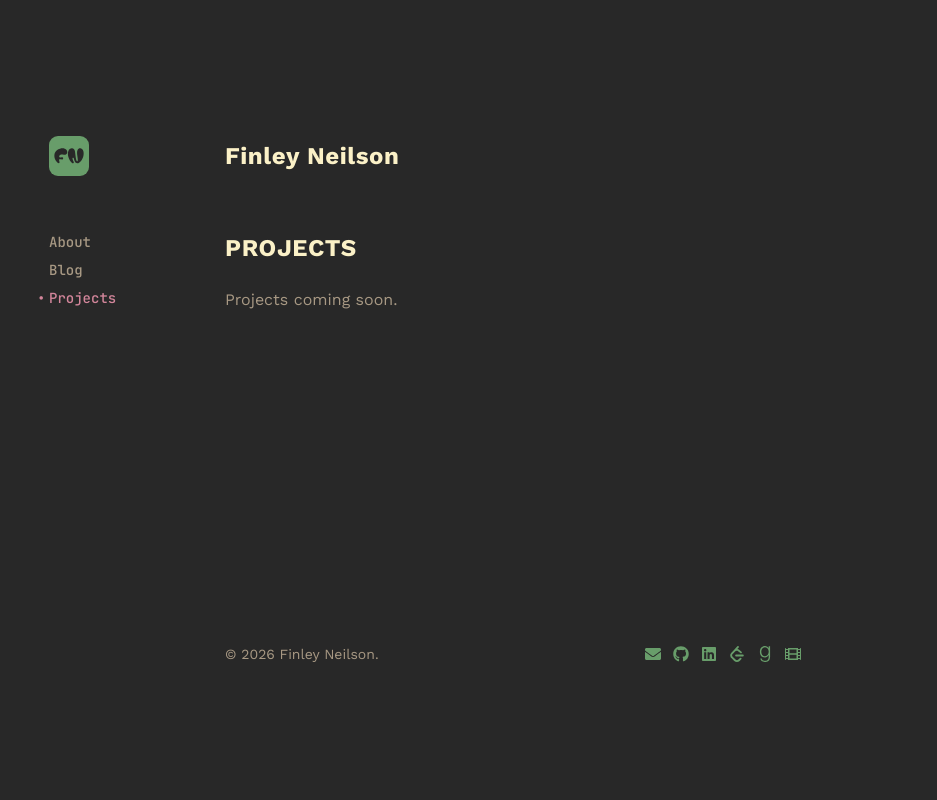
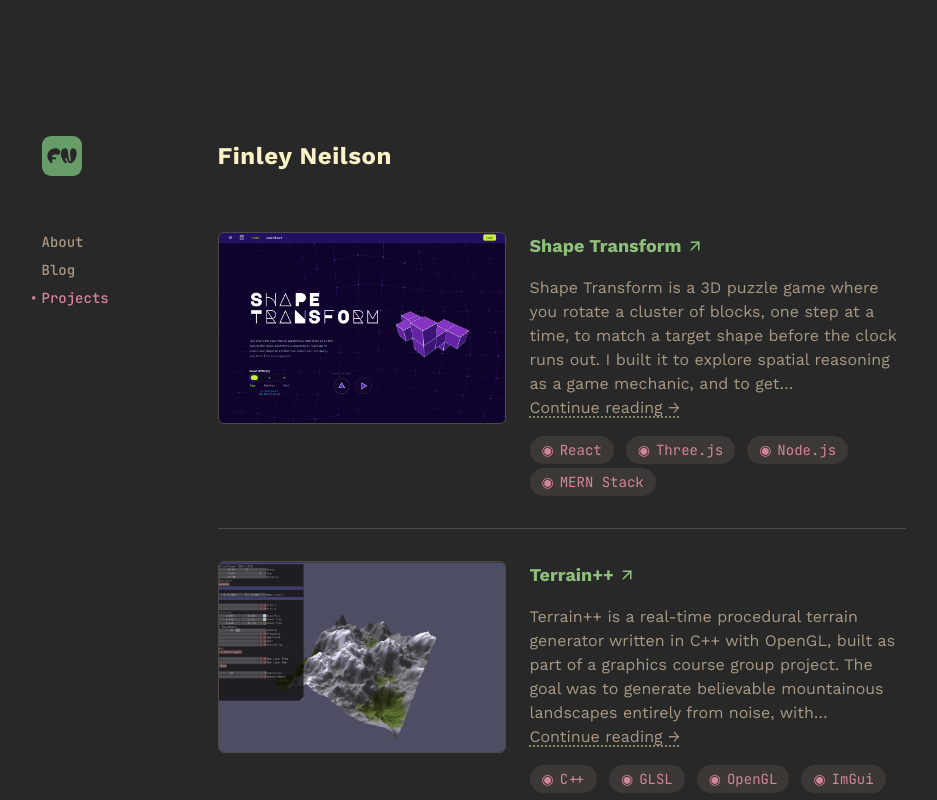
Before and after one commit to FinleyNeilson/finley_personal_website, a Next.js app: page /projects in a window 1280 px wide. Shown: the top 800 px of the page, without its empty margins (127-1064 px from the left). Built offline with nearby package versions, Linux system fonts and the light colour scheme.

Commit message:
feat: add project cards with tags, links, and blog post excerpts

```diff
--- /dev/null
+++ b/content/blog/shape-transform.mdx
@@ -0,0 +1,21 @@
+---
+title: "Building Shape Transform"
+date: "2026-07-16"
+---
+
+Shape Transform is a 3D puzzle game where you rotate a cluster of blocks, one
+step at a time, to match a target shape before the clock runs out. I built it
+to explore spatial reasoning as a game mechanic, and to get more comfortable
+with Three.js.
+
+The core challenge was representing a cluster of unit cubes as a single
+rotatable object and generating puzzles that are solvable in a bounded number
+of moves. Each puzzle is scored against an optimal move count, so brute-forcing
+rotations costs you: too many steps and there are consequences.
+
+The frontend is React with Three.js handling the 3D rendering and rotation
+animations, backed by a small Node.js API for the leaderboard. It's deployed
+on Render.
+
+Check it out on the [projects page](/projects), or play it directly at
+[shapetransform.onrender.com](https://shapetransform.onrender.com/home).
--- /dev/null
+++ b/content/blog/terrain-plus-plus.mdx
@@ -0,0 +1,26 @@
+---
+title: "Building Terrain++"
+date: "2026-07-16"
+---
+
+Terrain++ is a real-time procedural terrain generator written in C++ with
+OpenGL, built as part of a graphics course group project. The goal was to
+generate believable mountainous landscapes entirely from noise, with fast
+enough iteration that you could tune the look live instead of waiting on
+offline bakes.
+
+The base heightmap comes from a layered fbm (fractal Brownian motion) noise
+function: octaves, frequency, amplitude, gain, and lacunarity are all
+exposed as sliders, so stacking noise layers is a matter of dragging values
+and watching the mesh deform immediately. On top of that, a thermal erosion
+pass simulates material sliding downhill over many iterations, which is
+what turns raw noise into terrain with plausible ridgelines and scree
+slopes instead of just bumpy noise.
+
+Material is textured procedurally by slope and height, blending snow, stone,
+and grass layers with tintable RGB multipliers, all tiled independently in
+X and Z. The whole thing runs through an ImGui debug panel, which made it
+far easier to compare erosion settings side by side than editing config
+files and re-running.
+
+Source is on [GitHub](https://github.com/FinleyNeilson/CGRA350GroupProject).
--- /dev/null
+++ b/content/projects/shape-transform.mdx
@@ -0,0 +1,13 @@
+---
+title: "Shape Transform"
+tags: ["React", "Three.js", "Node.js", "MERN Stack"]
+deployedUrl: "https://shapetransform.onrender.com/home"
+image: "/projects/shape-transform.png"
+projectPageSlug: "shape-transform"
+---
+
+A 3D puzzle game that tests spatial reasoning under time pressure. Rotate a
+cluster of blocks step by step to match a target shape before the clock (and
+your move budget) runs out. Features three difficulty tiers, a global
+leaderboard, and a scoring system that rewards efficient solutions over brute
+force.
--- /dev/null
+++ b/content/projects/terrain-plus-plus.mdx
@@ -0,0 +1,14 @@
+---
+title: "Terrain++"
+tags: ["C++", "GLSL", "OpenGL", "ImGui"]
+deployedUrl: "https://github.com/FinleyNeilson/CGRA350GroupProject"
+image: "/projects/terrain-plus-plus.png"
+projectPageSlug: "terrain-plus-plus"
+---
+
+A real-time procedural terrain generator built in C++ and OpenGL. Layered
+fbm noise drives the base heightmap, with tunable octaves, frequency,
+amplitude, and lacunarity, followed by a thermal erosion pass to carve
+realistic ridgelines and scree slopes. An ImGui control panel exposes every
+parameter live, including per-layer snow, stone, and grass tinting, so you
+can iterate on a landscape in real time.
--- a/src/app/projects/page.tsx
+++ b/src/app/projects/page.tsx
@@ -1,10 +1,18 @@
+import { ProjectCard } from "~/components/project-card";
+import { getAllProjects } from "~/lib/projects";
+
 export default function ProjectsPage() {
+  const projects = getAllProjects();
+
+  if (projects.length === 0) {
+    return <p className="text-fg4">Projects coming soon.</p>;
+  }
+
   return (
-    <div className="flex flex-col gap-6">
-      <h1 className="text-2xl font-bold tracking-wide text-fg0 uppercase">
-        Projects
-      </h1>
-      <p className="text-fg4">Projects coming soon.</p>
+    <div className="flex flex-col">
+      {projects.map((project) => (
+        <ProjectCard key={project.slug} project={project} />
+      ))}
     </div>
   );
 }
--- /dev/null
+++ b/src/components/project-card.tsx
@@ -0,0 +1,72 @@
+import Image from "next/image";
+import Link from "next/link";
+import { FiArrowUpRight } from "react-icons/fi";
+
+import { type Project } from "~/lib/projects";
+
+export function ProjectCard({ project }: { project: Project }) {
+  return (
+    <div className="flex flex-col gap-6 border-b border-bg2 py-8 first:pt-0 last:border-b-0 sm:w-[calc(100%+7rem)] sm:flex-row sm:items-start">
+      {project.image && (
+        <div className="relative aspect-[3/2] w-full flex-shrink-0 overflow-hidden rounded-md border border-bg2 sm:w-72">
+          <Image
+            src={project.image}
+            alt={`Screenshot of ${project.title}`}
+            fill
+            className="object-cover object-top"
+          />
+        </div>
+      )}
+
+      <div className="flex flex-1 flex-col gap-4">
+        {project.deployedUrl ? (
+          <a
+            href={project.deployedUrl}
+            target="_blank"
+            rel="noopener noreferrer"
+            className="group inline-flex w-fit items-center gap-1 text-lg font-bold text-accent-bright no-underline"
+          >
+            {project.title}
+            <FiArrowUpRight
+              size={18}
+              className="transition-transform group-hover:translate-x-0.5 group-hover:-translate-y-0.5"
+            />
+          </a>
+        ) : (
+          <span className="text-lg font-bold text-accent-bright">
+            {project.title}
+          </span>
+        )}
+
+        <p className="text-fg4">
+          {project.description}
+          {project.projectPageSlug && (
+            <>
+              {" "}
+              <Link
+                href={`/blog/${project.projectPageSlug}`}
+                className="whitespace-nowrap text-fg4 underline decoration-dotted underline-offset-4 hover:text-fg1"
+              >
+                Continue reading →
+              </Link>
+            </>
+          )}
+        </p>
+
+        {project.tags.length > 0 && (
+          <div className="flex flex-wrap items-center gap-x-3 gap-y-1">
+            {project.tags.map((tag) => (
+              <span
+                key={tag}
+                className="select-none whitespace-nowrap rounded-full bg-bg1 px-3 py-1 font-mono text-sm text-pink"
+              >
+                <span className="mr-1.5">◉</span>
+                {tag}
+              </span>
+            ))}
+          </div>
+        )}
+      </div>
+    </div>
+  );
+}
--- /dev/null
+++ b/src/lib/projects.ts
@@ -0,0 +1,73 @@
+import fs from "fs";
+import path from "path";
+import matter from "gray-matter";
+
+import { getPostBySlug } from "~/lib/posts";
+
+const PROJECTS_DIR = path.join(process.cwd(), "content/projects");
+
+export interface Project {
+  slug: string;
+  title: string;
+  description: string;
+  tags: string[];
+  deployedUrl?: string;
+  projectPageSlug?: string;
+  image?: string;
+}
+
+function stripMarkdown(text: string): string {
+  return text
+    .replace(/\[\^[^\]]*\]/g, "")
+    .replace(/!\[[^\]]*\]\([^)]*\)/g, "")
+    .replace(/\[([^\]]+)\]\([^)]*\)/g, "$1")
+    .replace(/[*_`#>]/g, "")
+    .replace(/\s+/g, " ")
+    .trim();
+}
+
+function getExcerpt(markdown: string, maxLength?: number): string {
+  const firstParagraph =
+    markdown.split(/\n\s*\n/).find((p) => p.trim().length > 0) ?? "";
+  const text = stripMarkdown(firstParagraph);
+
+  if (!maxLength || text.length <= maxLength) return text;
+
+  const cut = text.slice(0, maxLength);
+  const lastSpace = cut.lastIndexOf(" ");
+  return `${cut.slice(0, lastSpace > 0 ? lastSpace : maxLength).trimEnd()}…`;
+}
+
+export function getAllProjects(): Project[] {
+  const slugs = fs
+    .readdirSync(PROJECTS_DIR)
+    .filter((file) => file.endsWith(".mdx"))
+    .map((file) => file.replace(/\.mdx$/, ""));
+
+  return slugs.map((slug) => {
+    const filePath = path.join(PROJECTS_DIR, `${slug}.mdx`);
+    const raw = fs.readFileSync(filePath, "utf8");
+    const { data, content } = matter(raw);
+
+    const projectPageSlug = data.projectPageSlug as string | undefined;
+
+    let description = getExcerpt(content);
+    if (projectPageSlug) {
+      try {
+        description = getExcerpt(getPostBySlug(projectPageSlug).content, 220);
+      } catch {
+        // fall back to the project's own description
+      }
+    }
+
+    return {
+      slug,
+      title: data.title as string,
+      description,
+      tags: (data.tags as string[] | undefined) ?? [],
+      deployedUrl: data.deployedUrl as string | undefined,
+      projectPageSlug,
+      image: data.image as string | undefined,
+    };
+  });
+}
--- a/src/styles/globals.css
+++ b/src/styles/globals.css
@@ -24,6 +24,7 @@
 @layer base {
   html {
     scroll-behavior: smooth;
+    scrollbar-gutter: stable;
   }
 
   body {
```
Also changed, not shown: public/projects/shape-transform.png (added), public/projects/terrain-plus-plus.png (added).
